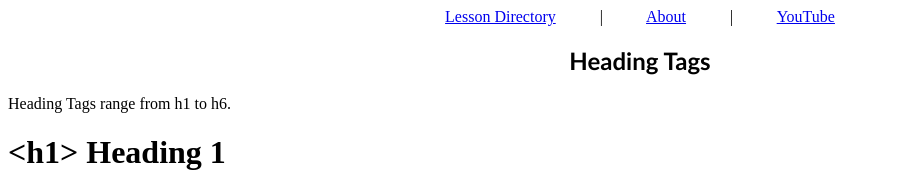
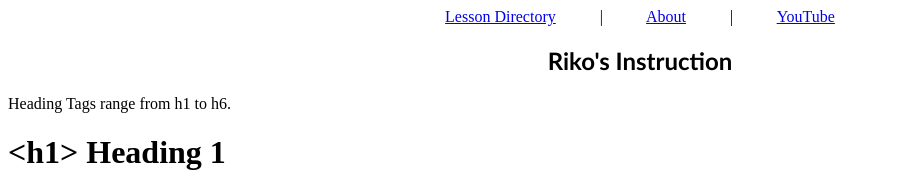
Before and after one commit to Riko-shiba/Riko-shiba.github.io, a plain HTML site: page index.html in a window 1280 px wide. Shown: the top 172 px of the page, without its empty margins (0-905 px from the left). Drawn offline with Linux system fonts and the light colour scheme.

Commit message:
index.html

```diff
--- a/index.html
+++ b/index.html
@@ -51,7 +51,7 @@
     <a href="http://www.youtube.com" target=_blank>YouTube</a>
 </div>
 
-    <h2 class="center">Heading Tags</h2>  <!-- We called the class attribute to center-align the <h2> header -->
+    <h2 class="center">Riko's Instruction</h2>  <!-- We called the class attribute to center-align the <h2> header -->
     <p>Heading Tags range from h1 to h6.</p>
     <h1>&#60;h1> Heading 1</h1> <!-- &#60; is the escape character for "<" so we can print the html tag without it turning into actual html -->
     <h2>&#60;h2> Heading 2</h2>
```
